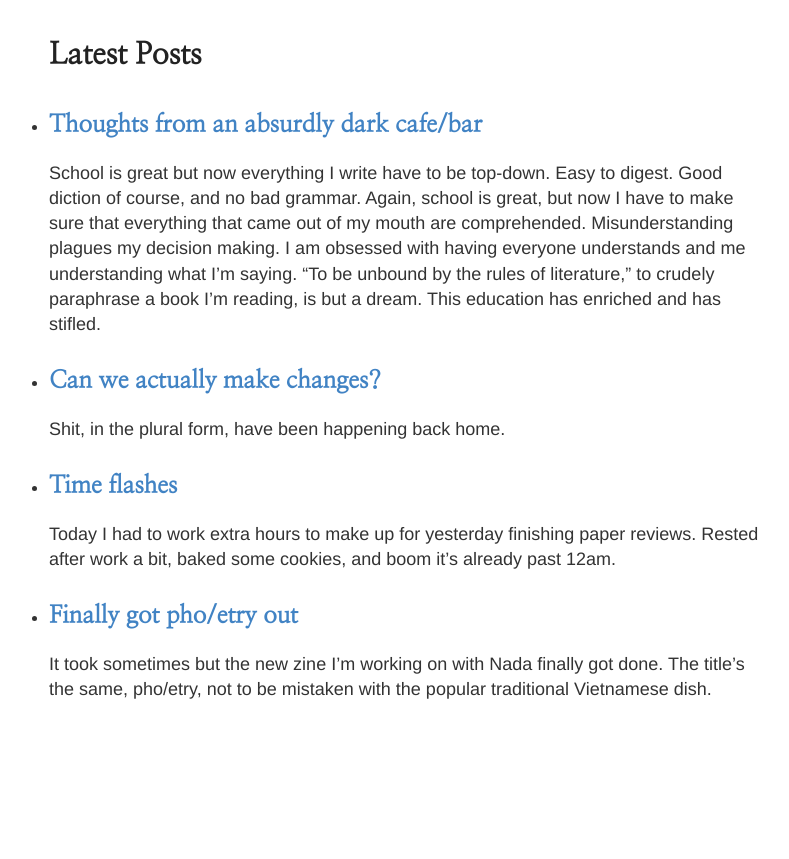
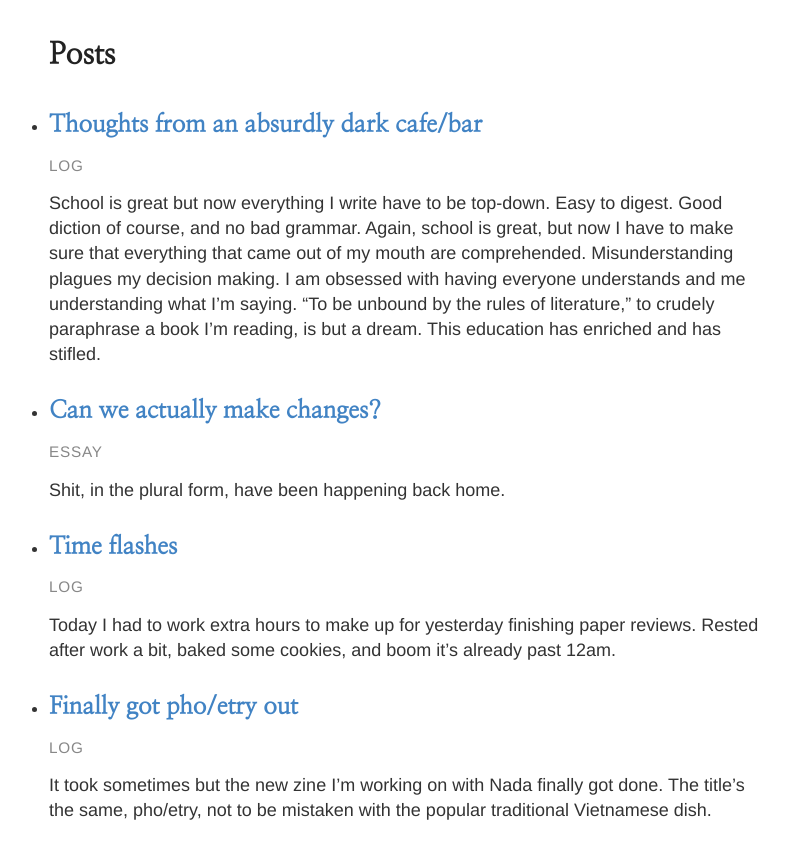
Before and after one commit to ansharlubis/ansharlubis.github.io, a Jekyll site: the page built from blog.md, in a window 1280 px wide. Shown: the top 859 px of the page, without its empty margins (231-1020 px from the left). Built offline with Jekyll 4.4.1, drawn with Linux system fonts in a browser that asks for light colours; nearby versions of some CDN libraries.

Commit message:
further modification

```diff
--- a/_config.yml
+++ b/_config.yml
@@ -14,3 +14,5 @@ collections:
   diary:
     output: true
     permalink: /diary/:name/
+
+name: luthfan
--- a/_posts/2024-02-11-phoetry2.md
+++ b/_posts/2024-02-11-phoetry2.md
@@ -2,7 +2,7 @@
 layout: post
 author: luthfan
 title: Finally got pho/etry out
-categories: blog-posts
+categories: log
 ---
 
 It took sometimes but the new zine I'm working on with Nada finally got done.
--- a/_posts/2025-01-23-work.md
+++ b/_posts/2025-01-23-work.md
@@ -2,7 +2,7 @@
 layout: post
 author: luthfan
 title: Time flashes
-categories: blog-posts
+categories: log
 ---
 
 Today I had to work extra hours to make up for yesterday finishing paper reviews. Rested after work a bit, baked some cookies, and boom it's already past 12am.
--- a/_posts/2025-09-09-changes.md
+++ b/_posts/2025-09-09-changes.md
@@ -2,7 +2,7 @@
 layout: post
 author: luthfan
 title: Can we actually make changes?
-categories: blog-posts
+categories: essay
 ---
 
 Shit, in the plural form, have been happening back home.
--- a/_posts/2026-05-21-log.md
+++ b/_posts/2026-05-21-log.md
@@ -2,7 +2,7 @@
 layout: post
 author: luthfan
 title: Thoughts from an absurdly dark cafe/bar
-categories: blog-posts
+categories: log
 ---
 
 School is great but now everything I write have to be top-down. Easy to digest. Good diction of course, and no bad grammar. Again, school is great, but now I have to make sure that everything that came out of my mouth are comprehended. Misunderstanding plagues my decision making. I am obsessed with having everyone understands and me understanding what I'm saying. "To be unbound by the rules of literature," to crudely paraphrase a book I'm reading, is but a dream. This education has enriched and has stifled.
--- a/blog.md
+++ b/blog.md
@@ -1,13 +1,14 @@
 ---
 layout: default
-title: Don't expect new things
+title: 📝 blog
 ---
-<h1>Latest Posts</h1>
+<h1>Posts</h1>
 
 <ul>
   {% for post in site.posts %}
     <li>
       <h2><a href="{{ post.url }}">{{ post.title }}</a></h2>
+      {% if post.categories %}<p class="post-categories">{{ post.categories | join: ", " }}</p>{% endif %}
       {{ post.excerpt }}
     </li>
   {% endfor %}
--- a/style.scss
+++ b/style.scss
@@ -12,6 +12,14 @@
 /************/
 /* MY RULES */
 /************/
+
+.post-categories {
+  font-size: 0.85em;
+  color: #888;
+  margin: -0.4em 0 0.6em;
+  text-transform: uppercase;
+  letter-spacing: 0.05em;
+}
 
 .intro {
   text-align: center;
```
Also changed, not shown: diary.md (deleted, +0 -14 lines).
